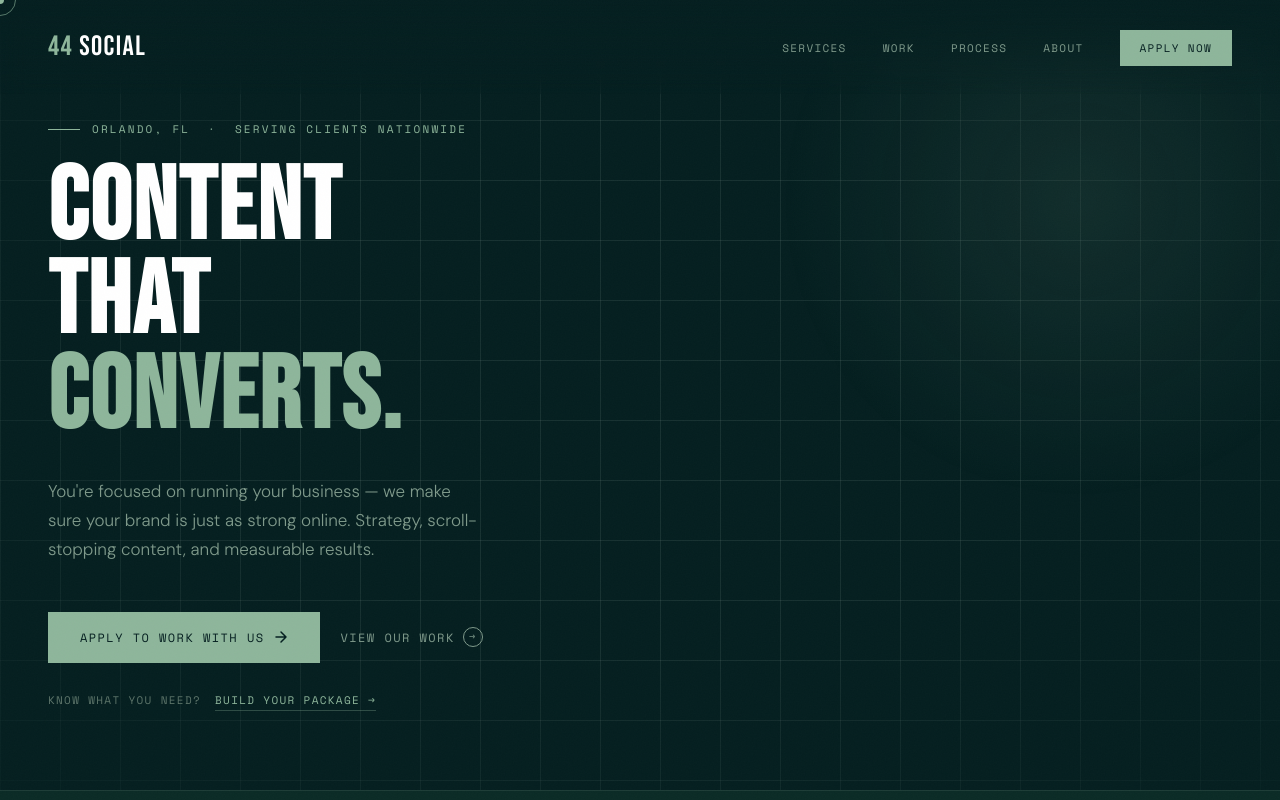
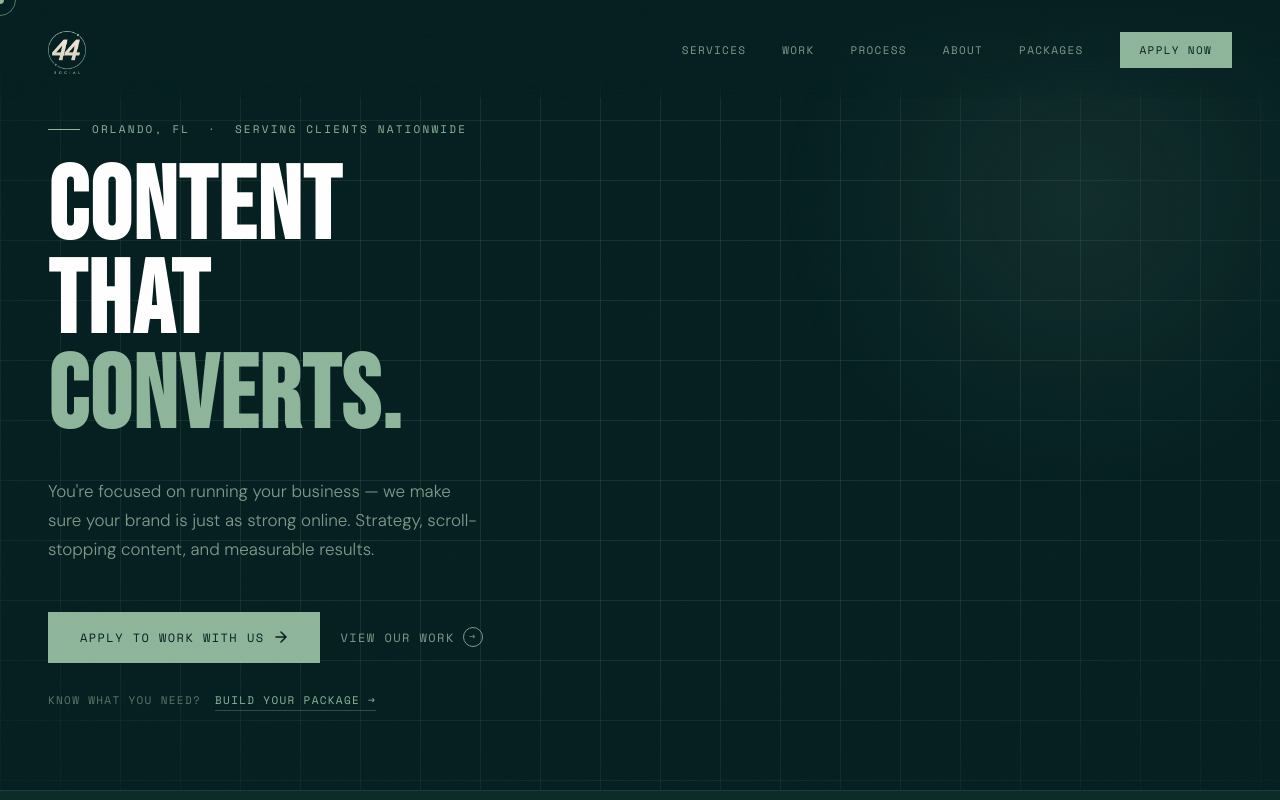
Before and after one commit to floydieco/44socialco, a plain HTML site: page index.html in a window 1280 px wide. Shown: the top 800 px of the page. Drawn offline with nearby package versions, Linux system fonts and the light colour scheme.

Commit message:
nav: logo image + Packages tab (home)

```diff
--- a/index.html
+++ b/index.html
@@ -1043,6 +1043,8 @@ footer { padding: 60px 24px 32px; }
 body { cursor: auto; }
 .cursor-dot, .cursor-ring { display: none; }
 }
+.nav-logo img{height:50px;width:auto;display:block}
+.nav-logo{display:inline-flex;align-items:center}
 </style>
 <script src="https://player.vimeo.com/api/player.js"></script>
 </head>
@@ -1052,12 +1054,13 @@ body { cursor: auto; }
 <div class="cursor-ring" id="cursorRing"></div>
 
 <nav id="mainNav">
-<a href="#" class="nav-logo"><span>44</span> SOCIAL</a>
+<a href="#" class="nav-logo"><img src="/logo-nav.png" alt="44 Social"></a>
 <ul class="nav-links">
 <li><a href="#services">Services</a></li>
 <li><a href="#work">Work</a></li>
 <li><a href="#process">Process</a></li>
 <li><a href="#about">About</a></li>
+<li><a href="/pricing">Packages</a></li>
 <li><a href="/apply" class="nav-cta">Apply Now</a></li>
 </ul>
 <button class="nav-toggle" aria-label="Menu">
```
Also changed, not shown: logo-nav.png (added).
